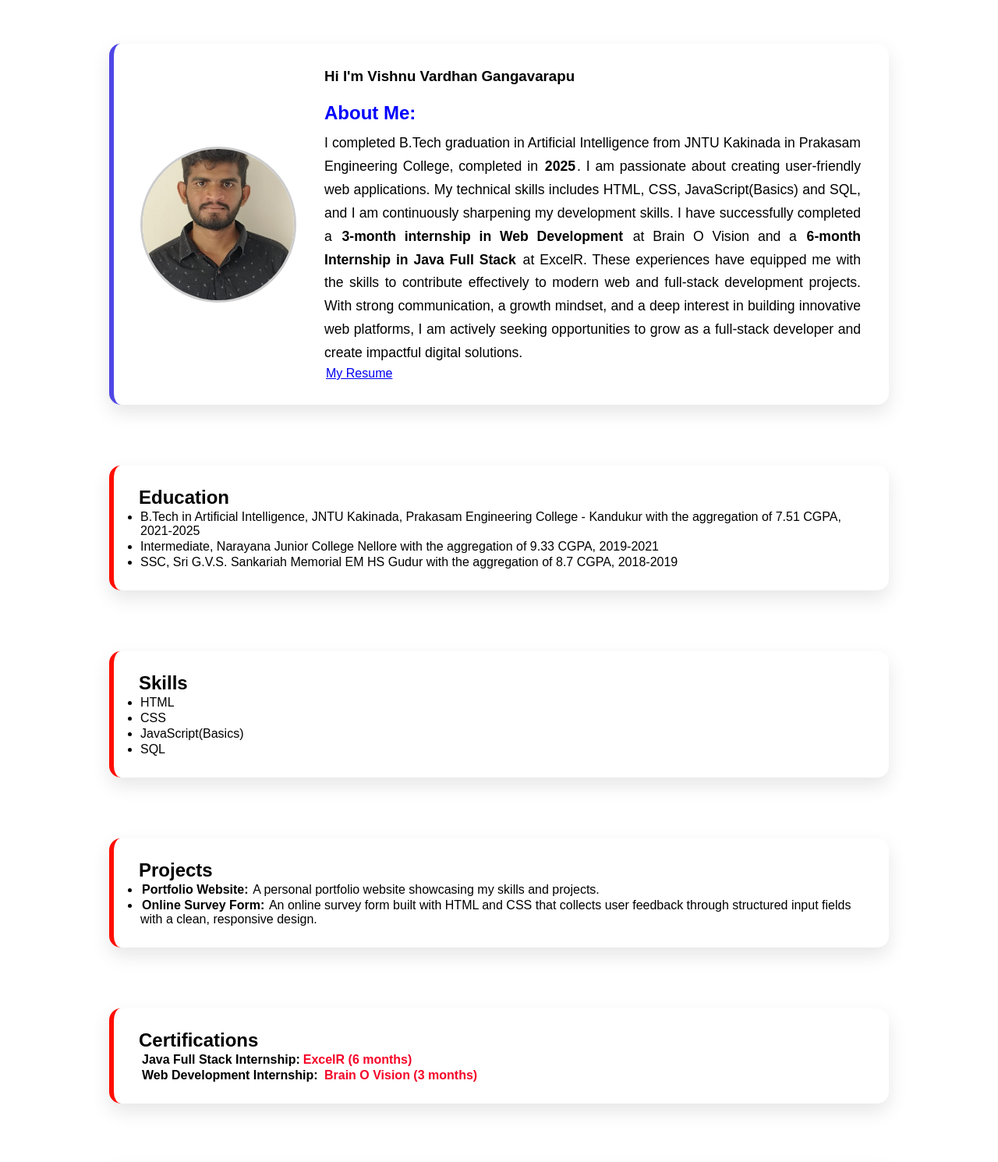
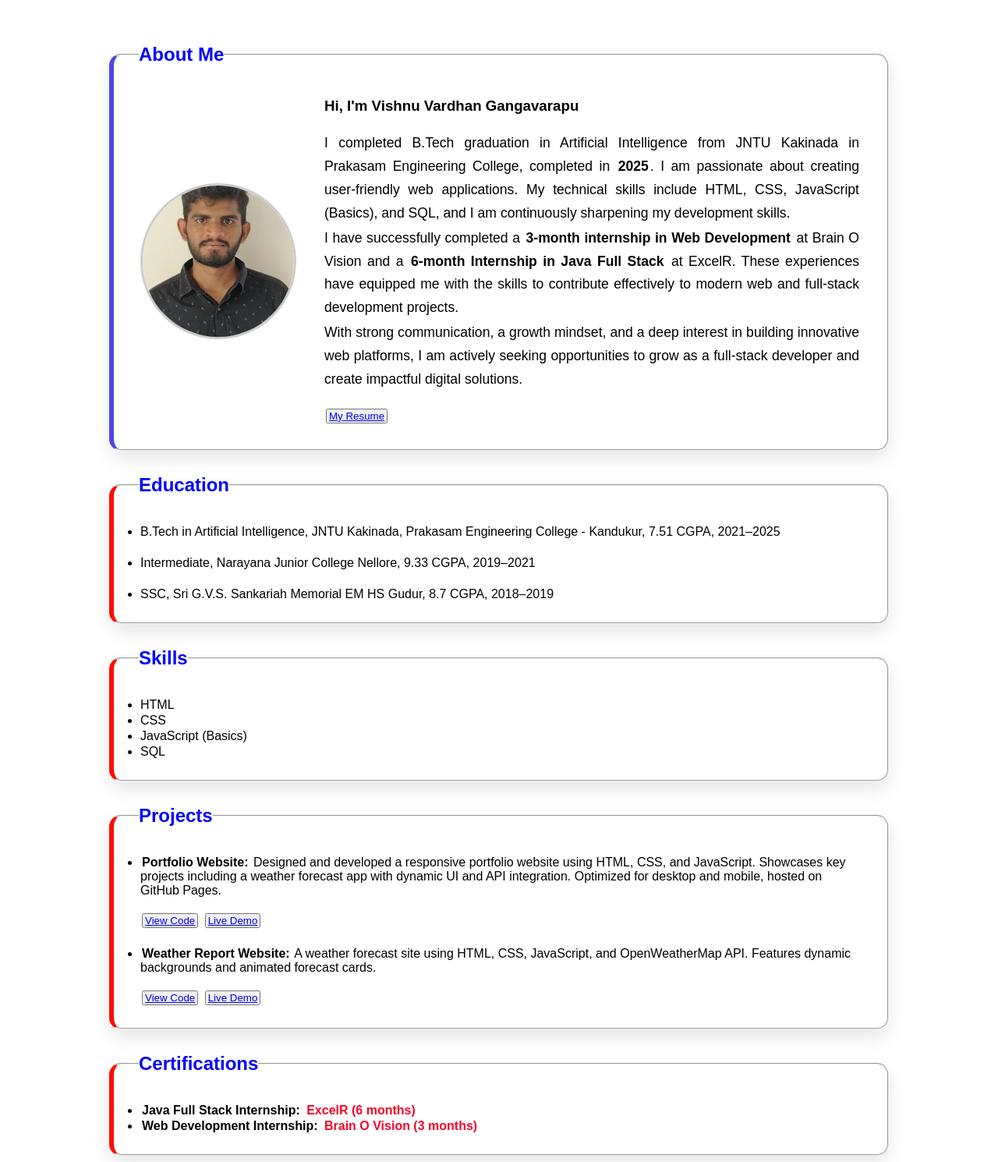
Before and after one commit to vishnuvardhan-2004/My-Portfolio, a plain HTML site: page index.html in a window 1280 px wide. Shown: the part 76-1566 px from the top of the page at 78% size. Drawn offline with Linux system fonts and the light colour scheme.

Commit message:
Update index.html

```diff
--- a/index.html
+++ b/index.html
@@ -1,10 +1,10 @@
 <!DOCTYPE html>
 <html lang="en">
 <head>
-  <meta charset="UTF-8">
-  <meta name="viewport" content="width=device-width, initial-scale=1.0">
+  <meta charset="UTF-8" />
+  <meta name="viewport" content="width=device-width, initial-scale=1.0"/>
   <title>My Portfolio</title>
-  <link rel="stylesheet" href="style.css">
+  <link rel="stylesheet" href="style.css" />
   <link rel="stylesheet" href="https://cdnjs.cloudflare.com/ajax/libs/font-awesome/6.4.0/css/all.min.css"/>
 </head>
 <body>
@@ -18,66 +18,81 @@
       <button onclick="scrollToSection('contact')">Contact Us</button>
     </nav>
   </header>
- <div class="about-box">
+
+  <!-- ABOUT SECTION -->
+  <fieldset id="about" class="about-box">
+    <legend class="about-heading">About Me</legend>
     <div class="about-container">
       <img src="profile.jpg" alt="My Photo" class="profile-photo" />
       <div class="about-text">
-        <h3>Hi I'm Vishnu Vardhan Gangavarapu</h3>
+        <h3>Hi, I'm Vishnu Vardhan Gangavarapu</h3><br/>
+        <p>I completed B.Tech graduation in Artificial Intelligence from JNTU Kakinada in Prakasam Engineering College, completed in <strong>2025</strong>. I am passionate about creating user-friendly web applications. My technical skills include HTML, CSS, JavaScript (Basics), and SQL, and I am continuously sharpening my development skills.</p>
+        <p>I have successfully completed a <strong>3-month internship in Web Development</strong> at Brain O Vision and a <strong>6-month Internship in Java Full Stack</strong> at ExcelR. These experiences have equipped me with the skills to contribute effectively to modern web and full-stack development projects.</p>
+        <p>With strong communication, a growth mindset, and a deep interest in building innovative web platforms, I am actively seeking opportunities to grow as a full-stack developer and create impactful digital solutions.</p>
+        <div class="resume-button-container">
           <br>
-        <h2 class="about-heading">About Me:</h2>
-        <p>I completed B.Tech graduation in Artificial Intelligence from JNTU Kakinada in Prakasam Engineering College, completed in <strong>2025</strong>. I am passionate about creating user-friendly web applications. My technical skills includes HTML, CSS, JavaScript(Basics) and SQL, and I am continuously sharpening my development skills.
-        I have successfully completed a <strong>3-month internship in Web Development</strong> at Brain O Vision and a <strong>6-month Internship in Java Full Stack</strong> at ExcelR. These experiences have equipped me with the skills to contribute effectively to modern web and full-stack development projects.
-        With strong communication, a growth mindset, and a deep interest in building innovative web platforms, I am actively seeking opportunities to grow as a full-stack developer and create impactful digital solutions.</p>
-        <div class="resume-button-container">
-          <a href="https://drive.google.com/file/d/1BYkABk5zobMk1NVJml_7r8jv0APLPDwZ/view?usp=sharing" target="_blank" class="resume-btn">
-           My Resume </a>
+          <button><a href="https://drive.google.com/file/d/1BYkABk5zobMk1NVJml_7r8jv0APLPDwZ/view?usp=sharing" target="_blank" class="resume-btn">My Resume</a></button>
         </div>
       </div>
     </div>
-  </div>
-  <br>
-  <div id="education">
-    <h2>Education</h2>
+  </fieldset>
+
+  <!-- EDUCATION SECTION -->
+  <fieldset id="education">
+    <legend class="about-heading">Education</legend>
     <ul>
-      <li>B.Tech in Artificial Intelligence, JNTU Kakinada, Prakasam Engineering College - Kandukur with the aggregation of 7.51 CGPA, 2021-2025</li>
-      <li>Intermediate, Narayana Junior College Nellore with the aggregation of 9.33 CGPA, 2019-2021</li>
-      <li>SSC, Sri G.V.S. Sankariah Memorial EM HS Gudur with the aggregation of 8.7 CGPA, 2018-2019</li>
+      <li>B.Tech in Artificial Intelligence, JNTU Kakinada, Prakasam Engineering College - Kandukur, 7.51 CGPA, 2021–2025</li><br/>
+      <li>Intermediate, Narayana Junior College Nellore, 9.33 CGPA, 2019–2021</li><br/>
+      <li>SSC, Sri G.V.S. Sankariah Memorial EM HS Gudur, 8.7 CGPA, 2018–2019</li>
     </ul>
-  </div>
-  <br>
-  <div id="skills">
-    <h2>Skills</h2>
+  </fieldset>
+
+  <!-- SKILLS SECTION -->
+  <fieldset id="skills">
+    <legend class="about-heading">Skills</legend>
     <ul>
       <li>HTML</li>
       <li>CSS</li>
-      <li>JavaScript(Basics)</li>
+      <li>JavaScript (Basics)</li>
       <li>SQL</li>
     </ul>
-  </div>
-  <br>
-  <div id="projects">
-    <h2>Projects</h2>
+  </fieldset>
+
+  <!-- PROJECTS SECTION -->
+  <fieldset id="projects">
+    <legend class="about-heading">Projects</legend>
     <ul>
-      <li><b>Portfolio Website:</b> A personal portfolio website showcasing my skills and projects.</li>
-      <li><b>Online Survey Form:</b> An online survey form built with HTML and CSS that collects user feedback through structured input fields with a clean, responsive design.
+      <li><strong>Portfolio Website:</strong> Designed and developed a responsive portfolio website using HTML, CSS, and JavaScript. Showcases key projects including a weather forecast app with dynamic UI and API integration. Optimized for desktop and mobile, hosted on GitHub Pages.
+        <br/><br/>
+        <button><a href="https://github.com/vishnuvardhan-2004/My-Portfolio" target="_blank">View Code</a></button>
+        <button><a href="https://vishnuvardhan-2004.github.io/My-Portfolio/" target="_blank">Live Demo</a></button>
+      </li><br/>
+      <li><strong>Weather Report Website:</strong> A weather forecast site using HTML, CSS, JavaScript, and OpenWeatherMap API. Features dynamic backgrounds and animated forecast cards.
+        <br/><br/>
+        <button><a href="https://github.com/vishnuvardhan-2004/Weather-Forecast" target="_blank">View Code</a></button>
+        <button><a href="https://vishnuvardhan-2004.github.io/Weather-Forecast/" target="_blank">Live Demo</a></button>
       </li>
-  </div>
-  <br>
-  <div id="certifications">
-    <h2>Certifications</h2>
+    </ul>
+  </fieldset>
+
+  <!-- CERTIFICATIONS SECTION -->
+  <fieldset id="certifications">
+    <legend class="about-heading">Certifications</legend>
     <ul>
-      <p><b>Java Full Stack Internship:</b><a href="https://drive.google.com/file/d/14rhUsqsLbWHrVC_DV5n4QWeQayJ2YQCl/view?usp=sharing" target="_blank">ExcelR (6 months)</a></p>
-      <p><b>Web Development Internship:</b><a href="https://drive.google.com/file/d/1Kx7TSd4L0Q1i1fg6ccE0qN3xsAvuICwl/view?usp=sharing"> Brain O Vision (3 months)</a></p>
+      <li><strong>Java Full Stack Internship:</strong> <a href="https://drive.google.com/file/d/14rhUsqsLbWHrVC_DV5n4QWeQayJ2YQCl/view?usp=sharing" target="_blank">ExcelR (6 months)</a></li>
+      <li><strong>Web Development Internship:</strong> <a href="https://drive.google.com/file/d/1Kx7TSd4L0Q1i1fg6ccE0qN3xsAvuICwl/view?usp=sharing" target="_blank">Brain O Vision (3 months)</a></li>
     </ul>
-  </div>
-  <br>
-  <div id="contact">
-    <h2>Contact Us</h2>
+  </fieldset>
+
+  <!-- CONTACT SECTION -->
+  <fieldset id="contact">
+    <legend class="about-heading">Contact</legend>
     <p><a href="tel:+919381360530"><i class="fas fa-phone"></i></a></p>
     <p><a href="mailto:vishnuvardhangangavarapu@gmail.com"><i class="fas fa-envelope"></i></a></p>
     <p><a href="https://www.linkedin.com/in/vishnu-vardhan-gangavarapu" target="_blank"><i class="fab fa-linkedin-in"></i></a></p>
     <p><a href="https://www.github.com/vishnuvardhan-2004" target="_blank"><i class="fab fa-github"></i></a></p>
-</body>
+  </fieldset>
+
   <script>
     function scrollToSection(id) {
       const section = document.getElementById(id);
@@ -86,4 +101,5 @@
       }
     }
   </script>
+</body>
 </html>
```
Lines whose indentation alone changed are shown as unchanged.
